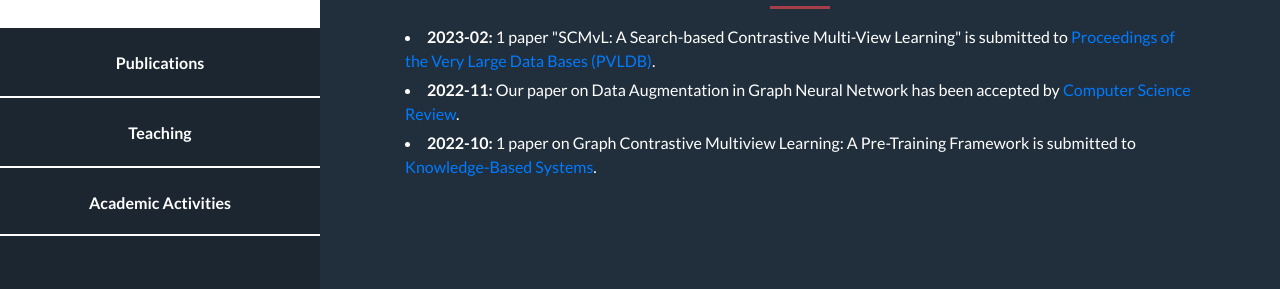
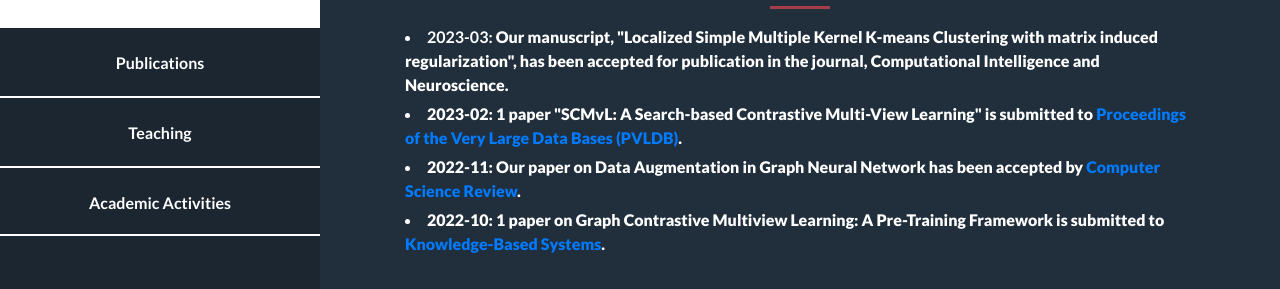
Before and after one commit to Madjeisah/Madjeisah.github.io, a plain HTML site: page index.html in a window 1280 px wide. Shown: the part 423-712 px from the top of the page. Drawn offline with Linux system fonts and the light colour scheme; files whose address does not match are found by name.

Commit message:
Update index.html

```diff
--- a/index.html
+++ b/index.html
@@ -96,6 +96,11 @@ https://templatemo.com/tm-531-reflux
                     <div class="line-dec"></div>
                     <div class="news">
                         <p>
+
+
+                            <li style="margin: 5px;">
+                                <b>2023-03:<b/> Our manuscript, "Localized Simple Multiple Kernel K-means Clustering with matrix induced regularization", has been accepted for publication in the journal, Computational Intelligence and Neuroscience.
+                            </li>
 
                             <li style="margin: 5px;">
                                 <b>2023-02:</b> 1 paper "SCMvL: A Search-based Contrastive Multi-View Learning" is submitted to <a href="http://vldb.org/pvldb">Proceedings of the Very Large Data Bases (PVLDB)</a>.
```
